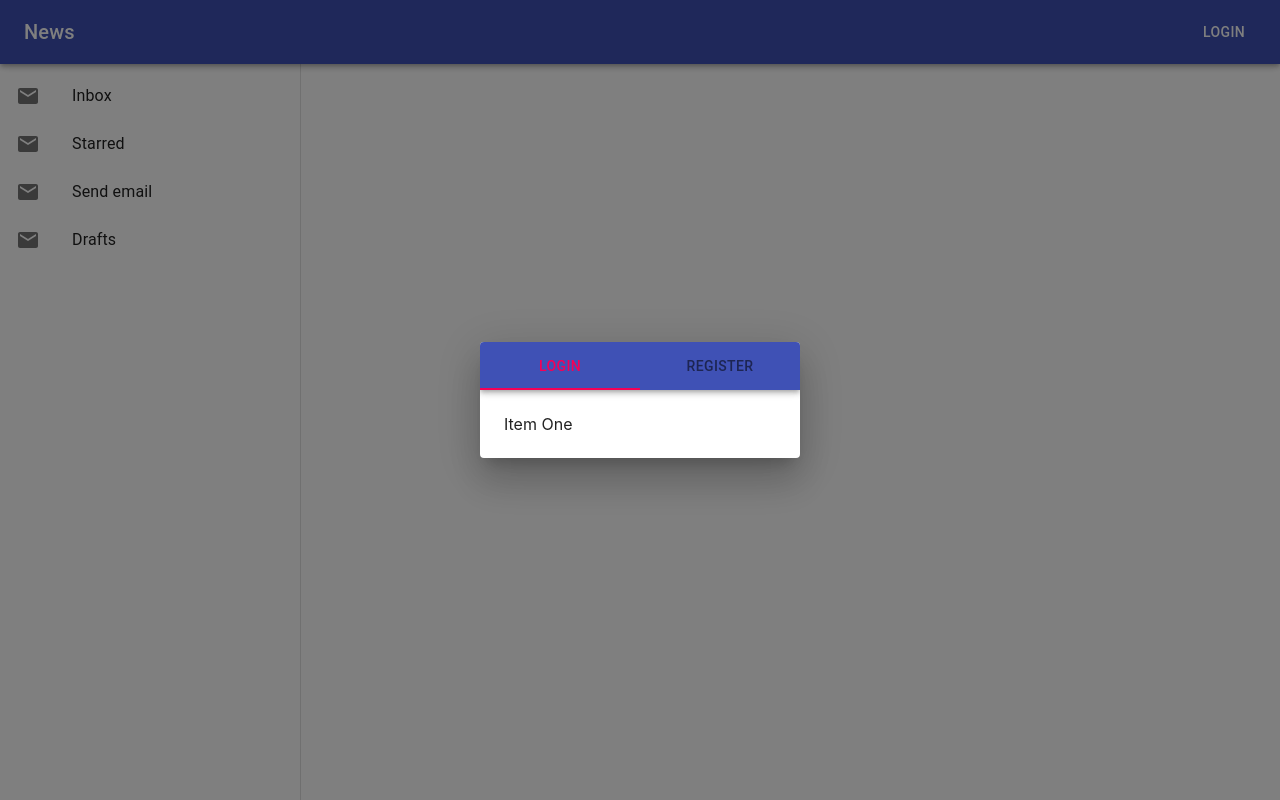
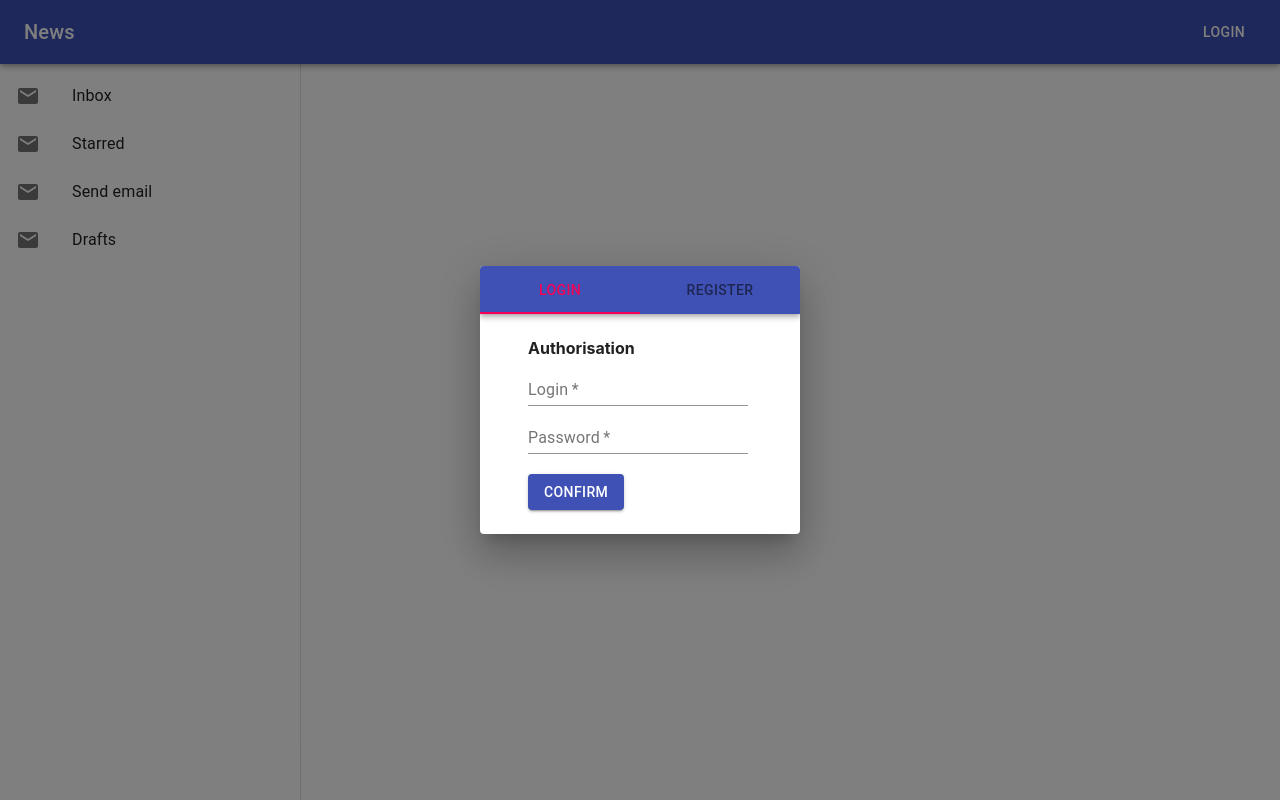
Before and after one commit to dartrhevan/safe-storage, a React (Create React App) app in the folder frontend/: page / in a window 1280 px wide. Built offline with nearby package versions, Linux system fonts and the light colour scheme.

Commit message:
frontend: forms without api

```diff
--- a/frontend/src/App.tsx
+++ b/frontend/src/App.tsx
@@ -15,7 +15,7 @@ import { createStyles, makeStyles, Theme } from '@material-ui/core/styles'
 import MenuIcon from '@material-ui/icons/Menu';
 import MailIcon from '@material-ui/icons/Mail';
 import './App.css';
-import AuthDialog from "./AuthDialog";
+import AuthDialog from "./components/AuthDialog";
 
 const useStyles = makeStyles((theme: Theme) =>
     createStyles({
--- a/frontend/src/AuthDialog.tsx
+++ b/frontend/src/components/AuthDialog.tsx
@@ -5,6 +5,9 @@ import {makeStyles} from "@material-ui/core/styles";
 import TabList from '@material-ui/lab/TabList';
 import TabPanel from '@material-ui/lab/TabPanel';
 import {TabContext} from "@material-ui/lab";
+import Login from "./Login";
+import Registration from "./Registration";
+
 interface IProps {
     open: boolean
 }
@@ -33,8 +36,8 @@ export default function ({open} : IProps) {
             </TabList>
             </AppBar>
 
-            <TabPanel value="0">Item One</TabPanel>
-            <TabPanel value="1">Item Two</TabPanel>
+            <TabPanel value="0"><Login /></TabPanel>
+            <TabPanel value="1"><Registration /></TabPanel>
 
             </TabContext>
         </Dialog>
--- /dev/null
+++ b/frontend/src/components/Login.tsx
@@ -0,0 +1,41 @@
+import React from 'react';
+import {
+    AppBar,
+    Button,
+    Container,
+    createStyles,
+    Dialog,
+    Tab,
+    Tabs,
+    TextField,
+    Theme,
+    withStyles
+} from "@material-ui/core";
+import {makeStyles} from "@material-ui/core/styles";
+
+import TabList from '@material-ui/lab/TabList';
+import TabPanel from '@material-ui/lab/TabPanel';
+import {TabContext} from "@material-ui/lab";
+
+const useStyles = makeStyles({
+    root: {
+    },
+    header: {
+        margin: 0
+    }
+});
+
+export default function () {
+    const classes = useStyles();
+    const loginRef = React.createRef<HTMLInputElement>();
+    const passwordRef = React.createRef<HTMLInputElement>();
+    return (<Container>
+        <h4 className={classes.header}>Authorisation</h4>
+        <TextField ref={loginRef} label="Login" required />
+        <br/>
+        <TextField ref={passwordRef} label="Password" required />
+        <br/>
+        <br/>
+        <Button variant="contained" color="primary">Confirm</Button>
+    </Container>)
+}
--- /dev/null
+++ b/frontend/src/components/Registration.tsx
@@ -0,0 +1,46 @@
+import React from 'react';
+import {
+    AppBar,
+    Button,
+    Container,
+    createStyles,
+    Dialog,
+    Tab,
+    Tabs,
+    TextField,
+    Theme,
+    withStyles
+} from "@material-ui/core";
+import {makeStyles} from "@material-ui/core/styles";
+
+import TabList from '@material-ui/lab/TabList';
+import TabPanel from '@material-ui/lab/TabPanel';
+import {TabContext} from "@material-ui/lab";
+
+
+const useStyles = makeStyles({
+    root: {
+    },
+    header: {
+        margin: 0
+    }
+});
+
+export default function () {
+
+    const classes = useStyles();
+    const loginRef = React.createRef<HTMLInputElement>();
+    const passwordRef = React.createRef<HTMLInputElement>();
+    const passwordConfirmRef = React.createRef<HTMLInputElement>();
+    return (<Container>
+        <h4 className={classes.header}>Registration</h4>
+        <TextField ref={loginRef} label="Login" required />
+        <br/>
+        <TextField ref={passwordRef} label="Password" required />
+        <br/>
+        <TextField ref={passwordConfirmRef} label="Confirm password" required />
+        <br/>
+        <br/>
+        <Button variant="contained" color="primary">Register</Button>
+    </Container>)
+}
```
